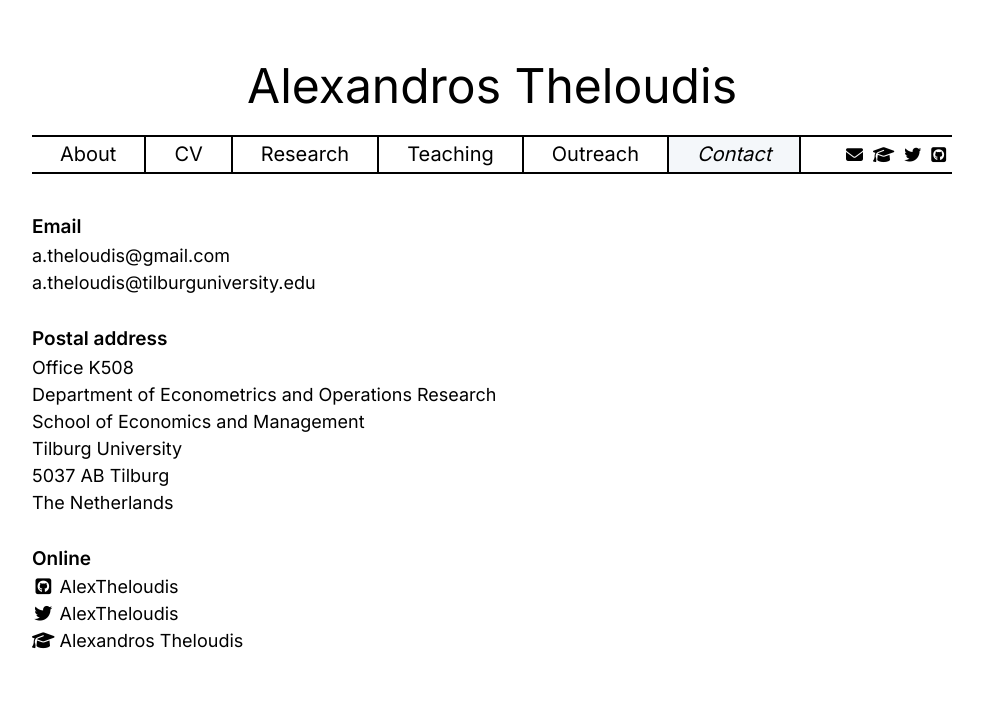
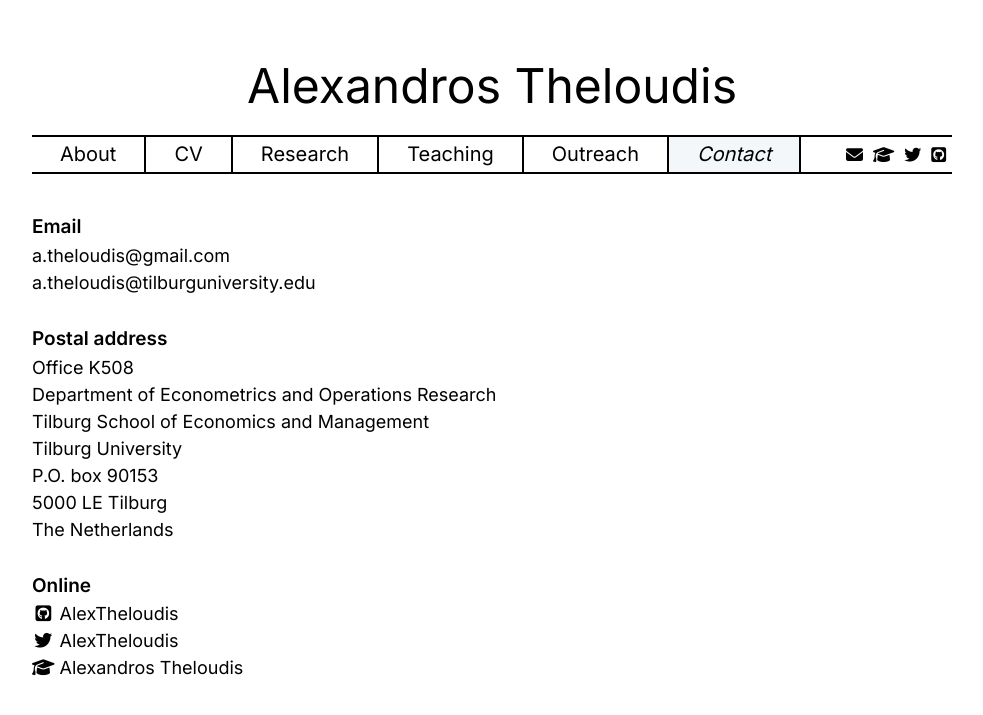
Before and after one commit to theloudis/theloudis.github.io, a Jekyll site: the page built from contact.md, in a window 1280 px wide. Shown: the top 715 px of the page, without its empty margins (148-1131 px from the left). Built offline with Jekyll 4.4.1, drawn with Linux system fonts in a browser that asks for light colours.

Commit message:
Update contact.md

```diff
--- a/contact.md
+++ b/contact.md
@@ -17,9 +17,10 @@ permalink: /contact/
   <div class="paper-meta">
     Office K508<br>
     Department of Econometrics and Operations Research<br>
-    School of Economics and Management<br>
+    Tilburg School of Economics and Management<br>
     Tilburg University<br>
-    5037 AB Tilburg<br>
+    P.O. box 90153<br>
+    5000 LE Tilburg<br>
     The Netherlands
   </div>
 </div>
```
